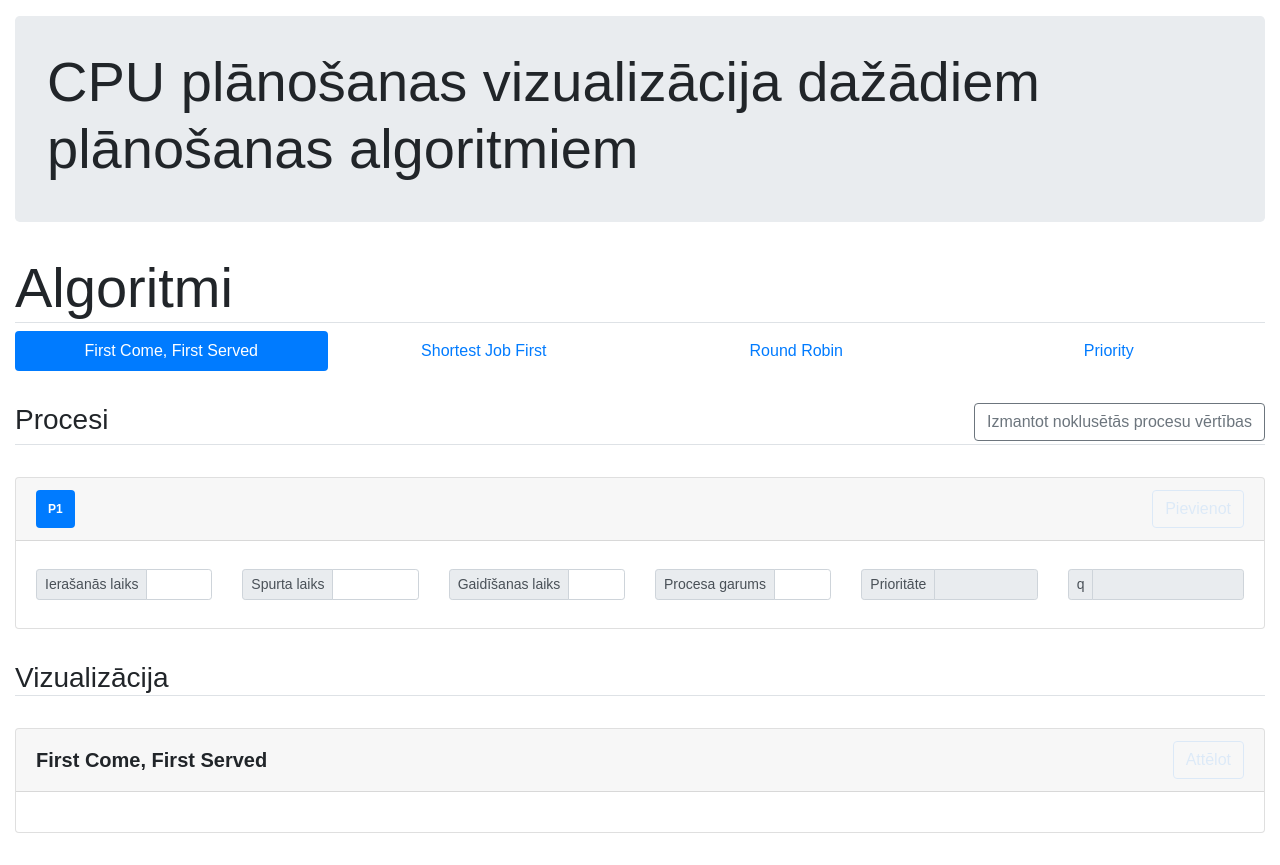
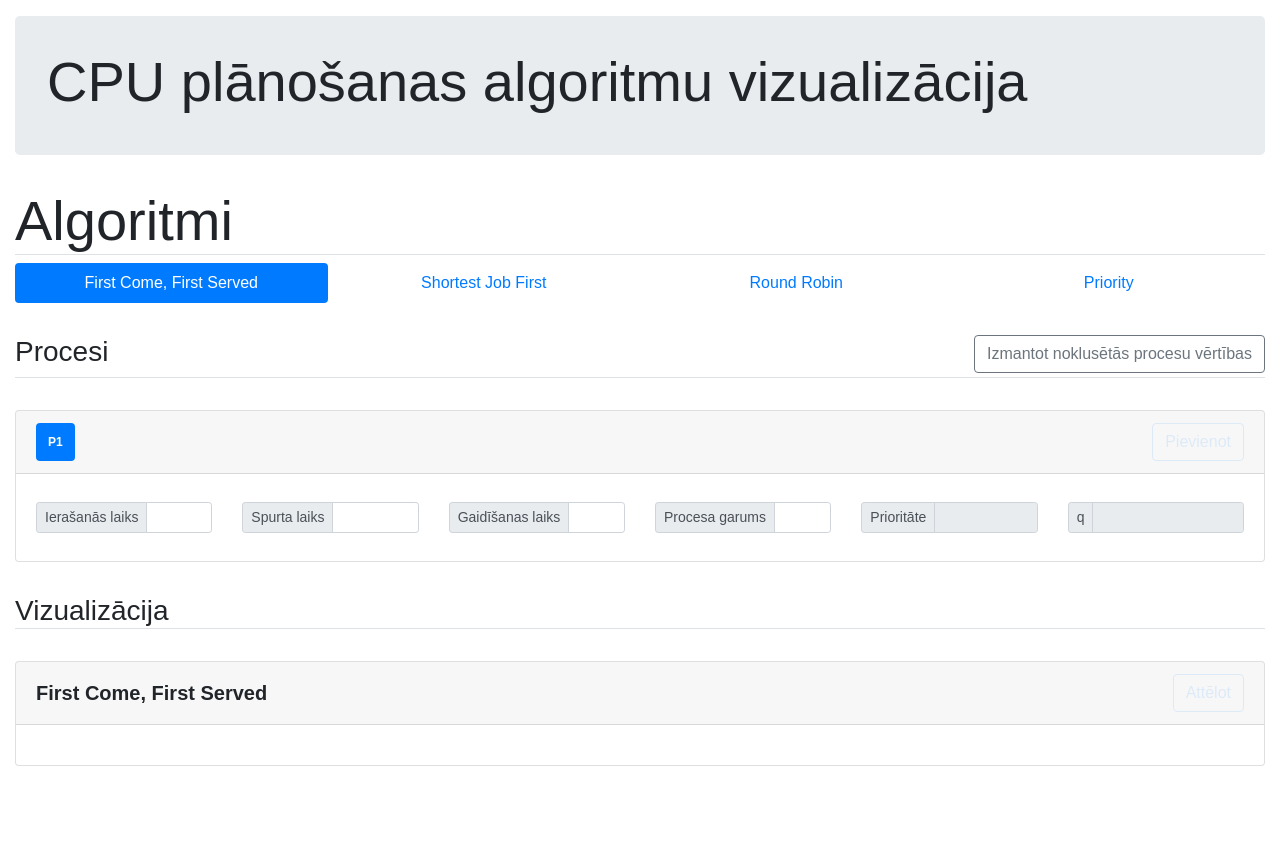
Before and after one commit to elizzaa/osk-cpu-planning-app, a React (Create React App) app: page / in a window 1280 px wide. After the commit the page ends 800 px from the top, so only its background shows below. Built offline with nearby package versions, Linux system fonts and the light colour scheme.

Commit message:
Updated title

```diff
--- a/src/App.js
+++ b/src/App.js
@@ -99,7 +99,7 @@ class App extends Component {
       <div className="App">
         <div className="container-fluid">
           <div className="jumbotron custom-jumbo">
-            <h1 className="display-4">CPU plānošanas vizualizācija dažādiem plānošanas algoritmiem</h1>
+            <h1 className="display-4">CPU plānošanas algoritmu vizualizācija</h1>
           </div>
 
           {/*planing algorithms*/}
```
